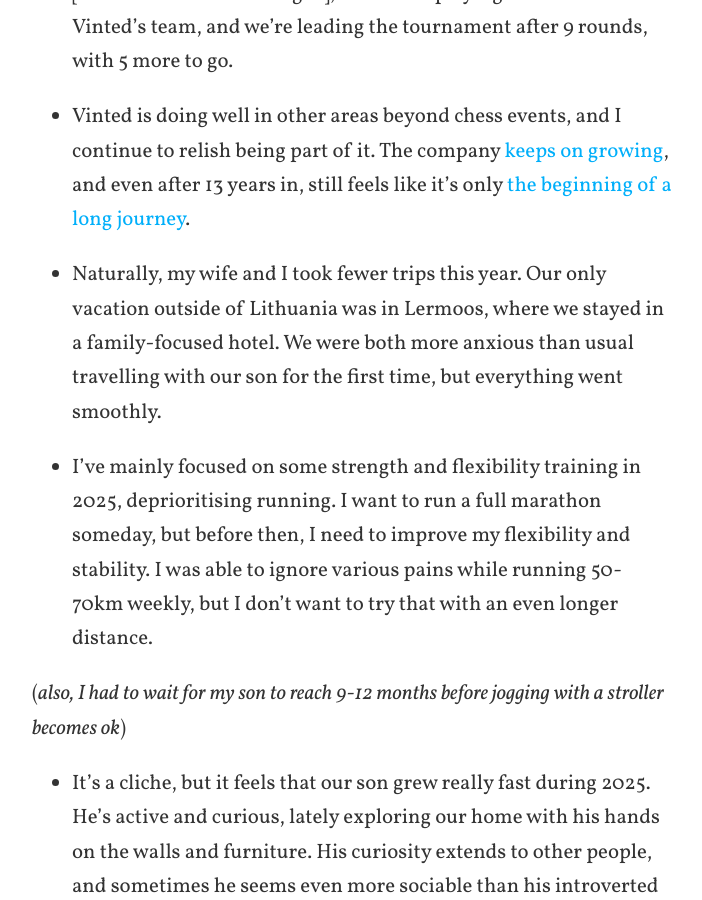
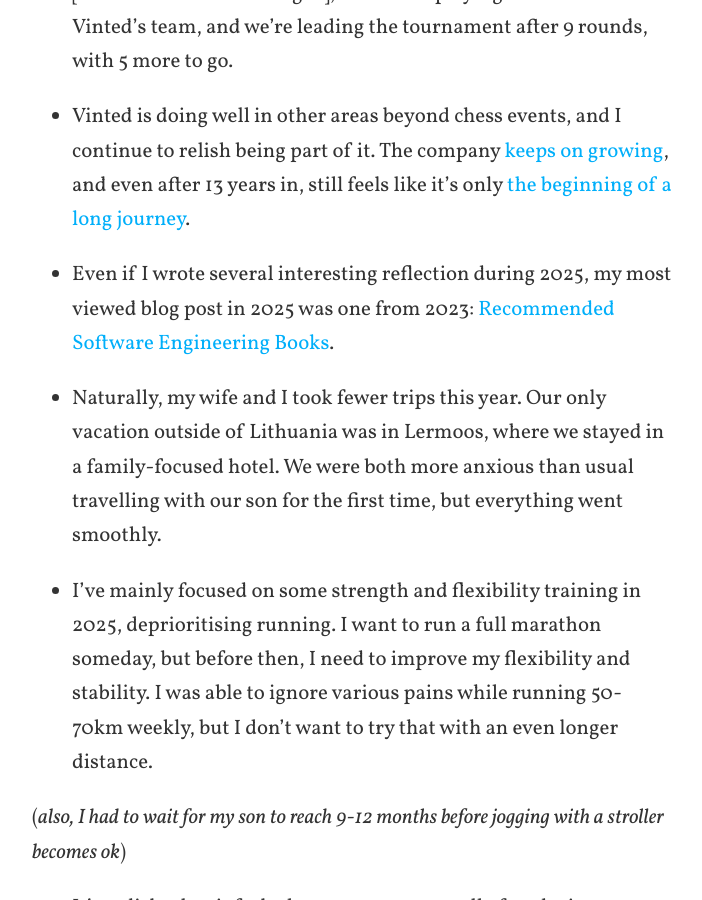
Before and after one commit to mmozuras/mmozuras.github.com, a Jekyll site: the page built from post/_posts/2026-02-01-year-2025.md, in a window 1280 px wide and 900 px high, scrolled down 3154 px. Shown: the whole window, without its empty margins (288-990 px from the left). Built offline with Jekyll 4.4.1, drawn with Linux system fonts in a browser that asks for light colours; comment, search, counter and statistics services are not loaded.

Commit message:
Add one bullet point about my post popular blog post in 2025

```diff
--- a/post/_posts/2026-02-01-year-2025.md
+++ b/post/_posts/2026-02-01-year-2025.md
@@ -34,6 +34,8 @@ Here are some of the things that happened during 2025 in my life, in no particul
 
 * Vinted is doing well in other areas beyond chess events, and I continue to relish being part of it. The company [keeps on growing](https://company.vinted.com/newsroom/Vinted-delivers-strong-profitable-growth-while-investing), and even after 13 years in, still feels like it's only [the beginning of a long journey](https://www.bloomberg.com/news/videos/2025-11-14/vinted-on-expanding-beyond-europe-video).
 
+* Even if I wrote several interesting reflection during 2025, my most viewed blog post in 2025 was one from 2023: [Recommended Software Engineering Books](/recommended-software-engineering-books).
+
 * Naturally, my wife and I took fewer trips this year. Our only vacation outside of Lithuania was in Lermoos, where we stayed in a family-focused hotel. We were both more anxious than usual travelling with our son for the first time, but everything went smoothly.
 
 * I've mainly focused on some strength and flexibility training in 2025, deprioritising running. I want to run a full marathon someday, but before then, I need to improve my flexibility and stability. I was able to ignore various pains while running 50-70km weekly, but I don't want to try that with an even longer distance.
```
